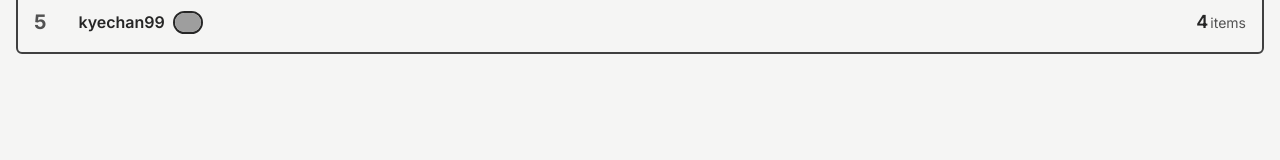
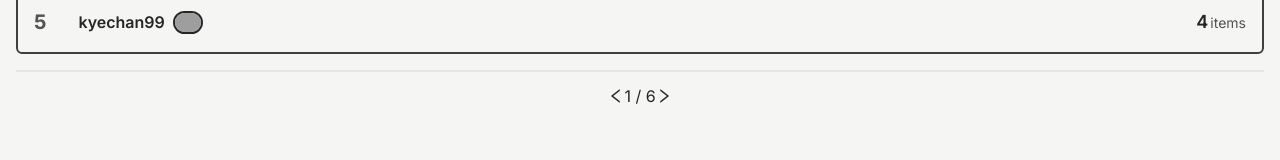
Before and after one commit to m8ke4us/geethub-fe, a Next.js app: page / in a window 1280 px wide. Shown: the part 577-737 px from the top of the page. Built offline with nearby package versions, Linux system fonts and the light colour scheme; grey boxes are pictures that could not be loaded.

Commit message:
[GEETHUB-13] feat: Pagination 추가 (#7)

```diff
--- a/src/app/page.tsx
+++ b/src/app/page.tsx
@@ -1,4 +1,9 @@
+'use client';
+
+import { useState } from 'react';
+
 import Avatar from '@/components/Avatar';
+import Pagination from '@/components/Pagination';
 import Tab from '@/components/Tab';
 import CommitRankList from '@/template/CommitRankList';
 import Layout from '@/template/Layout';
@@ -59,6 +64,7 @@ const commitRankItems: CommitRankListProps['items'] = [
 
 export default function Home() {
   const brStyles = 'my-3 h-0.5 w-full bg-neutral-200';
+  const [current, setCurrent] = useState(1);
 
   return (
     <Layout>
@@ -67,6 +73,8 @@ export default function Home() {
       <Avatar path="142975816?s=48&v=4" alt="example avatar" size={30} />
       <div className={brStyles} />
       <CommitRankList items={commitRankItems} />
+      <div className={brStyles} />
+      <Pagination total={52} pageSize={10} current={current} onChange={setCurrent} />
     </Layout>
   );
 }
--- /dev/null
+++ b/src/components/Pagination/index.tsx
@@ -0,0 +1,58 @@
+'use client';
+
+import { useMemo } from 'react';
+
+type FlagType = 'prev' | 'next';
+interface PaginationProps {
+  total: number;
+  pageSize: number;
+  current: number;
+  onChange: (page: number) => void;
+}
+function Pagination({ total, pageSize, current, onChange }: PaginationProps) {
+  const totalPage = useMemo(() => Math.ceil(total / pageSize), [total, pageSize]);
+
+  const onClick = (flag: FlagType) => {
+    if (flag === 'prev') {
+      onChange(current - 1 > 0 ? current - 1 : 1);
+    } else {
+      onChange(current + 1 <= totalPage ? current + 1 : totalPage);
+    }
+  };
+
+  return (
+    <div className="flex items-center justify-center">
+      <button onClick={() => onClick('prev')}>
+        <svg
+          viewBox="64 64 896 896"
+          focusable="false"
+          data-icon="left"
+          width="1em"
+          height="1em"
+          fill="currentColor"
+          aria-hidden="true"
+        >
+          <path d="M724 218.3V141c0-6.7-7.7-10.4-12.9-6.3L260.3 486.8a31.86 31.86 0 000 50.3l450.8 352.1c5.3 4.1 12.9.4 12.9-6.3v-77.3c0-4.9-2.3-9.6-6.1-12.6l-360-281 360-281.1c3.8-3 6.1-7.7 6.1-12.6z"></path>
+        </svg>
+      </button>
+      <span>
+        {current} / {totalPage}
+      </span>
+      <button onClick={() => onClick('next')}>
+        <svg
+          viewBox="64 64 896 896"
+          focusable="false"
+          data-icon="right"
+          width="1em"
+          height="1em"
+          fill="currentColor"
+          aria-hidden="true"
+        >
+          <path d="M765.7 486.8L314.9 134.7A7.97 7.97 0 00302 141v77.3c0 4.9 2.3 9.6 6.1 12.6l360 281.1-360 281.1c-3.9 3-6.1 7.7-6.1 12.6V883c0 6.7 7.7 10.4 12.9 6.3l450.8-352.1a31.96 31.96 0 000-50.4z"></path>
+        </svg>
+      </button>
+    </div>
+  );
+}
+
+export default Pagination;
```
